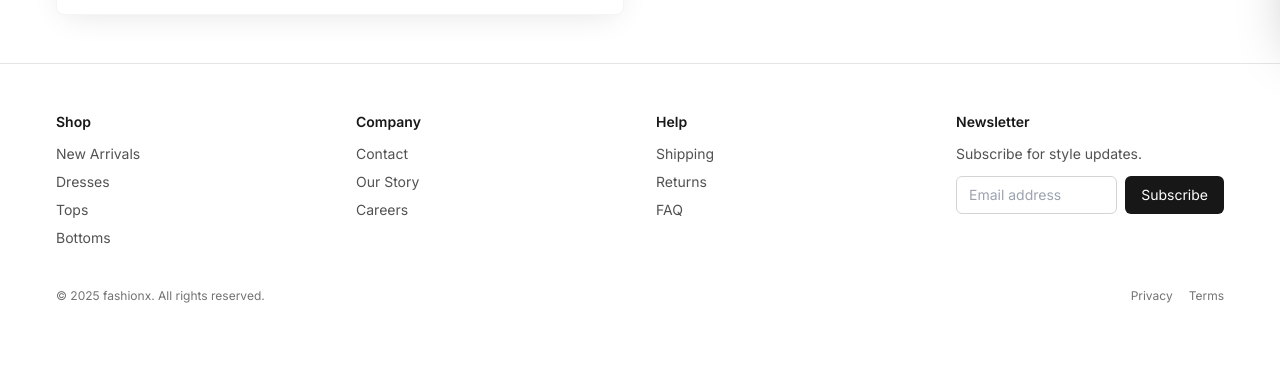
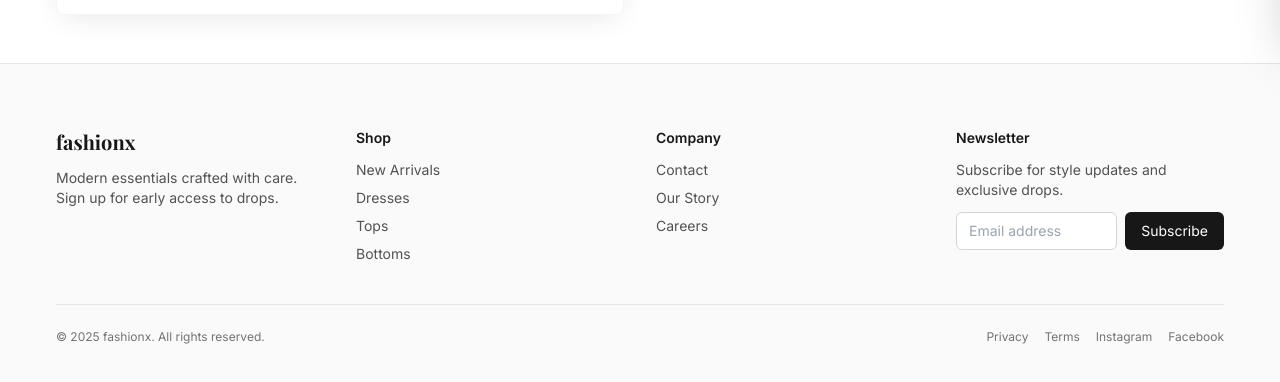
Before and after one commit to muhammed-rizwan-n/fashionx, an Angular app: page /product/classic-leather-belt in a window 1280 px wide. Shown: the part 764-1146 px from the top of the page. Before the commit the page ends 1116 px from the top, so only its background shows below. Built offline with nearby package versions, Linux system fonts and the light colour scheme.

Commit message:
Improve footer layout and style
cgen-7d852305203b4d50843335ba2ea403f3

```diff
--- a/src/app/components/footer.ts
+++ b/src/app/components/footer.ts
@@ -6,9 +6,13 @@ import { RouterLink } from '@angular/router';
   standalone: true,
   imports: [RouterLink],
   template: `
-    <footer class="border-t border-neutral-200 bg-white">
-      <div class="container mx-auto px-4 py-12">
-        <div class="grid grid-cols-2 md:grid-cols-4 gap-8 text-sm">
+    <footer class="border-t border-neutral-200 bg-neutral-50">
+      <div class="container px-4 py-16">
+        <div class="grid grid-cols-1 md:grid-cols-4 gap-8 text-sm">
+          <div>
+            <div class="font-serif text-xl font-bold mb-3">fashionx</div>
+            <p class="text-neutral-600">Modern essentials crafted with care. Sign up for early access to drops.</p>
+          </div>
           <div>
             <div class="font-semibold text-neutral-900">Shop</div>
             <ul class="mt-3 space-y-2 text-neutral-600">
@@ -27,27 +31,22 @@ import { RouterLink } from '@angular/router';
             </ul>
           </div>
           <div>
-            <div class="font-semibold text-neutral-900">Help</div>
-            <ul class="mt-3 space-y-2 text-neutral-600">
-              <li><a href="#">Shipping</a></li>
-              <li><a href="#">Returns</a></li>
-              <li><a href="#">FAQ</a></li>
-            </ul>
-          </div>
-          <div>
             <div class="font-semibold text-neutral-900">Newsletter</div>
-            <p class="mt-3 text-neutral-600">Subscribe for style updates.</p>
+            <p class="mt-3 text-neutral-600">Subscribe for style updates and exclusive drops.</p>
             <form class="mt-3 flex gap-2">
               <input type="email" required placeholder="Email address" class="w-full rounded-md border border-neutral-300 px-3 py-2 text-sm outline-none focus:ring-2 focus:ring-neutral-900" />
               <button class="rounded-md bg-neutral-900 px-4 py-2 text-sm font-medium text-white hover:bg-neutral-800">Subscribe</button>
             </form>
           </div>
         </div>
-        <div class="mt-10 flex items-center justify-between text-xs text-neutral-500">
-          <div>© {{ year }} fashionx. All rights reserved.</div>
+
+        <div class="mt-10 border-t border-neutral-200 pt-6 flex flex-col md:flex-row items-center justify-between text-xs text-neutral-500">
+          <div class="mb-3 md:mb-0">© {{ year }} fashionx. All rights reserved.</div>
           <div class="flex items-center gap-4">
             <a href="#">Privacy</a>
             <a href="#">Terms</a>
+            <a href="#">Instagram</a>
+            <a href="#">Facebook</a>
           </div>
         </div>
       </div>
```
